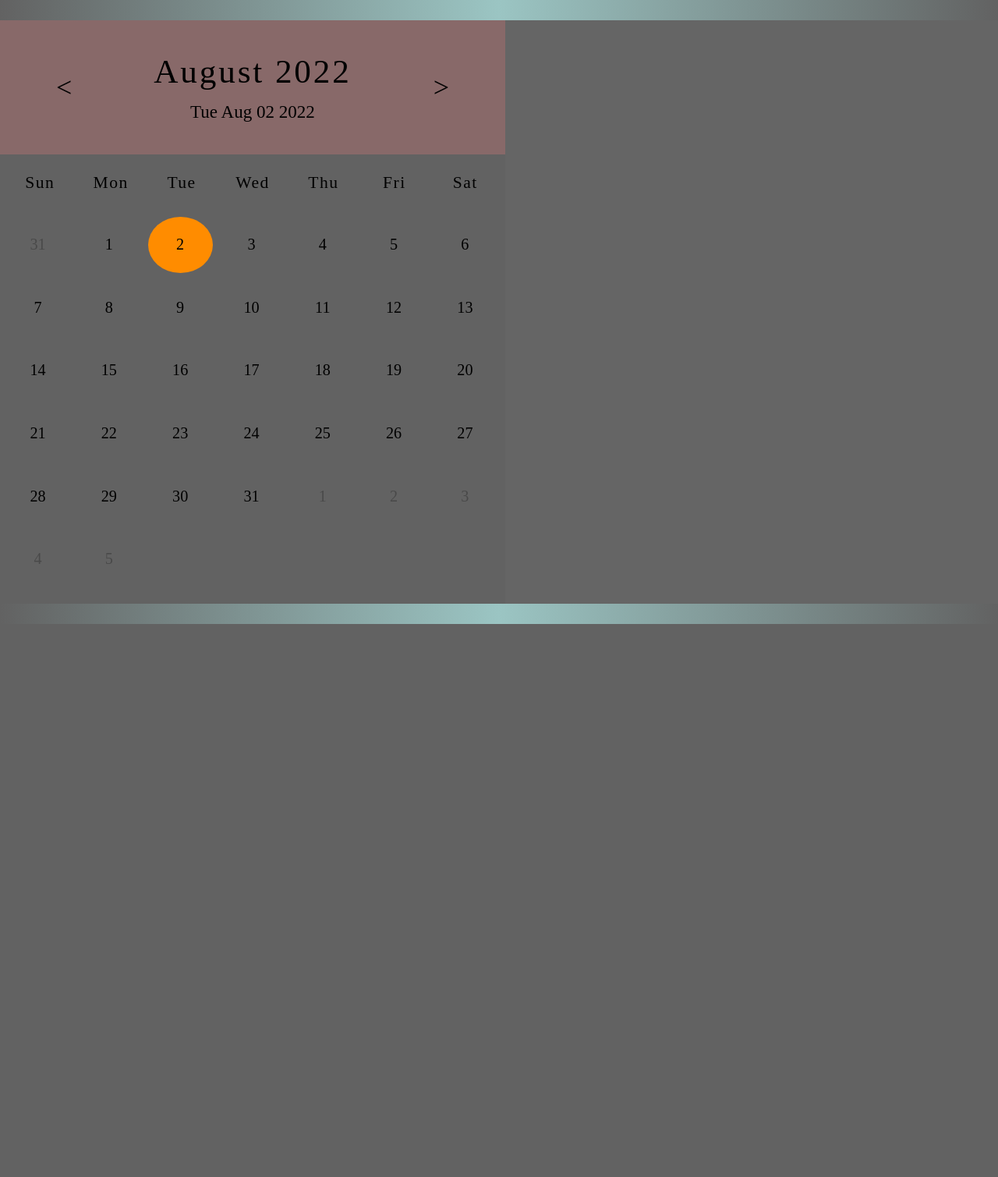
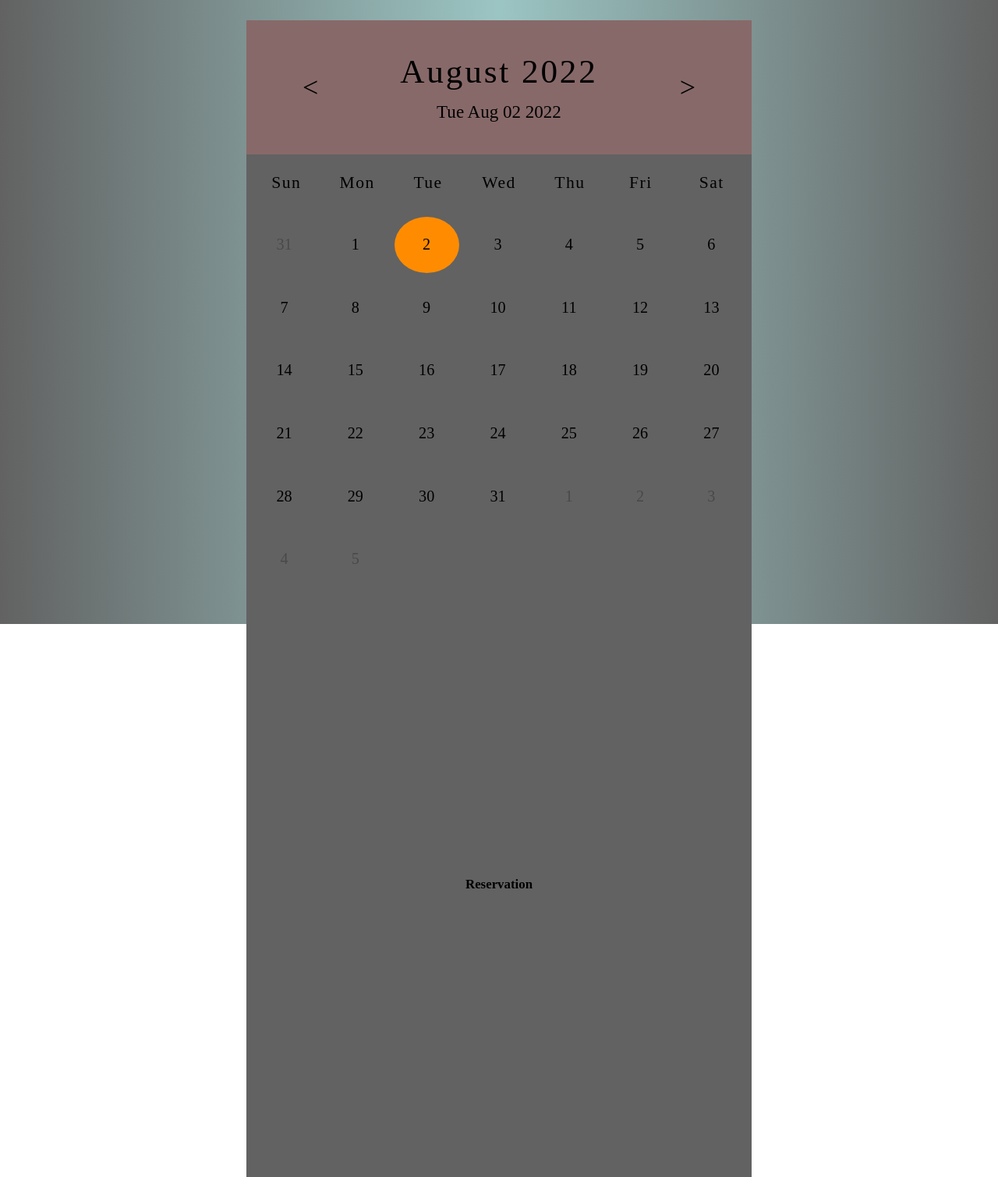
Before and after one commit to razvanbela/principal33_2, a PHP site: page / in a window 1280 px wide. Shown: the whole page at 78% size. Before the commit the page ends 800 px from the top, so only its background shows below. Run offline with PHP 8.4, Linux system fonts and the light colour scheme.

Commit message:
Initial commit

```diff
--- a/app/public/index.php
+++ b/app/public/index.php
@@ -9,7 +9,9 @@
           content="width=device-width, user-scalable=no, initial-scale=1.0, maximum-scale=1.0, minimum-scale=1.0">
     <meta http-equiv="X-UA-Compatible" content="ie=edge">
     <title>Calendar</title>
+    <script src="https://cdnjs.cloudflare.com/ajax/libs/jquery/3.6.0/jquery.min.js"></script>
     <link href="main.css" rel="stylesheet">
+
 </head>
 
 <body>
@@ -34,24 +36,13 @@
         </div>
         <div class="days">
         </div>
-    </div>
-    <div class="reservations">
-    </div>
-    <!--
-    <div>
-        <form action=""  method="POST">
-            <input type="text" name="name">
-            <input type="email" name="email">
-            <input type="number" name="phone">
-            <input type="date" name="date_start">
-            <input type="date" name="date_end">
-
-
-            <input type="submit" name="submit" value="Reserv">
-        </form>
-    </div>
-    -->
+        <div class="reservation">
+            <h3>Reservation</h3>
+            <?php
+                include 'reservations.php';
+            ?>
+        </div>
 </div>
-<script src="main.js"></script>
+    <script src="main.js"></script>
 </body>
 </html>
--- a/app/public/main.css
+++ b/app/public/main.css
@@ -1,26 +1,30 @@
-*{
+* {
     margin: 0;
     padding: 0;
     box-sizing: border-box;
 }
-html{
+
+html {
     font-size: 90%;
 }
-.container{
+
+.container {
     width: 100%;
     height: 100vh;
-    background: linear-gradient(90deg,#626262,#9bc5c3,#626262) ;
+    background: linear-gradient(90deg, #626262, #9bc5c3, #626262);
     color: #000;
     display: flex;
     justify-content: center;
     align-items: center;
 }
-.calendar{
+
+.calendar {
     width: 45rem;
     height: 52rem;
     background-color: #626262;
 }
-.month{
+
+.month {
     width: 100%;
     height: 12rem;
     background-color: #886969;
@@ -30,66 +34,77 @@ html{
     padding: 0 5rem;
     text-align: center;
 }
-.prev, .next{
+
+.prev, .next {
     font-size: 2.5rem;
     cursor: pointer;
 }
-.month h1{
+
+.month h1 {
     font-size: 3rem;
     font-weight: 400;
     letter-spacing: 0.2rem;
     margin-bottom: 1rem;
 }
-.month p{
+
+.month p {
     font-size: 1.6rem;
 }
-.weekdays{
+
+.weekdays {
     width: 100%;
     height: 5rem;
     padding: 0 0.4rem;
     display: flex;
     align-items: center;
 }
-.weekdays div{
+
+.weekdays div {
     font-size: 1.5rem;
     font-weight: 400;
     letter-spacing: 0.1rem;
-    width: calc(44.2rem/7);
+    width: calc(44.2rem / 7);
     display: flex;
     justify-content: center;
     align-items: center;
 }
-.days{
+
+.days {
     width: 100%;
     display: flex;
     flex-wrap: wrap;
     padding: 0.2rem;
 }
-.days div{
+
+.days div {
     font-size: 1.4rem;
     margin: 0.3rem;
-    width: calc(40.2rem/7);
+    width: calc(40.2rem / 7);
     height: 5rem;
     display: flex;
     justify-content: center;
     align-items: center;
 }
-.days div:hover:not(.today){
+
+.days div:hover:not(.today) {
     border-radius: 50%;
     background-color: darkorange;
     cursor: pointer;
 }
-.prev-date, .next-date{
+
+.prev-date, .next-date {
     opacity: 25%;
 }
-.today{
+
+.today {
     border-radius: 50%;
     background-color: darkorange;
 }
-.reservations{
+
+.reservation {
     width: 45rem;
     height: 52rem;
-    background-color: #656565;
+    background-color: #626262;
     display: flex;
     justify-content: center;
     align-items: center;
--- a/app/public/main.js
+++ b/app/public/main.js
@@ -13,18 +13,18 @@ const readCalendar = () => {
     document.querySelector(".date p").innerHTML = new Date().toDateString();
     let days = "";
     for (let i = firstDayIndex; i > 0; i--) {
-        days += `<div class="prev-date">${prevLastDay-i+1}</div>`;
+        days += `<div class="prev-date">${prevLastDay - i + 1}</div>`;
     }
     for (let j = 1; j <= lastDay; j++) {
         if (j == new Date().getDate() && date.getMonth() === new Date().getMonth() && date.getFullYear() === new Date().getFullYear()) {
-            days += `<div data-date=" ${date.getFullYear() + '-' + date.getMonth() +'-'+ j}" class="today">${j}</div>`;
+            days += `<div data-date=" ${createDate(date.getFullYear(), date.getMonth() + 1, j)} " class="today" onclick="">${j}</div>`;
         } else {
-            days += `<div data-date=" ${date.getFullYear() + '-' + date.getMonth() +'-'+ j}" class="days">${j}</div>`;
+            days += `<div data-date=" ${createDate(date.getFullYear(), date.getMonth() + 1, j)} "  class="days">${j}</div>`;
         }
     }
     for (let k = 1; k <= nextDays; k++) {
         days += `<div class="next-date">${k}</div>`;
-        monthDays.innerHTML = days ;
+        monthDays.innerHTML = days;
     }
 };
 
@@ -40,9 +40,28 @@ document.querySelector(".next").addEventListener('click', () => {
 
 readCalendar();
 
+function createDate(year, month, day) {
+    if (month < 10) {
+        month = "0" + month;
+    }
+    if (day < 10) {
+        day = "0" + day;
+    }
+    return year + "-" + month + "-" + day;
+}
 
-document.querySelectorAll('.days').forEach(item => {
-    item.addEventListener('click', event => {
-        alert(event.target.innerText);
+function resDate() {
+    let date;
+    document.querySelector('.day').forEach(item => {
+        item.addEventListener('click', () => {
+            date = item.getAttribute('data-date');
+            jQuery.ajax({
+                type:"POST",
+                url:'reservation.php',
+                dataType:'json',
+                data:{'date':date},
+                success:console.log("It works")
+            })
+        })
     })
-});
+}
--- a/app/public/reservations.php
+++ b/app/public/reservations.php
@@ -10,6 +10,11 @@ if(isset($_POST['date'])){
 
   while($row=$res->fetch()) {
       $user=$row['id_users'];
+
+      $sql_u="SELECT id,name,email FROM users WHERE id='".$user."'";
+      $res_u=$pdo->query($sql_u);
+      $row_u=$res_u->fetch();
+      echo $row['name']+$row['data-start'];
   }
 
 }
```
Also changed, not shown: app/public/server.php (deleted, +0 -17 lines).
